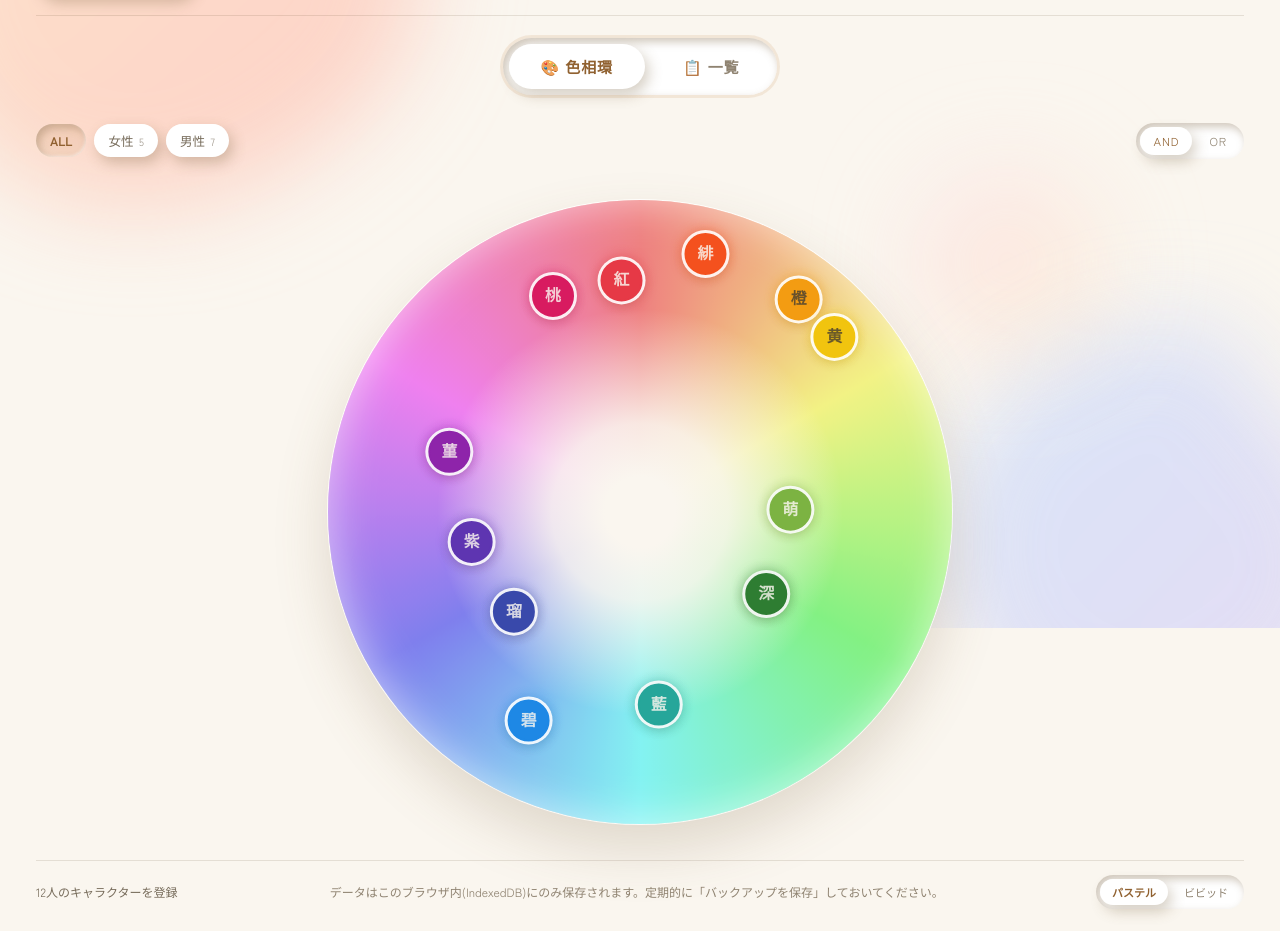
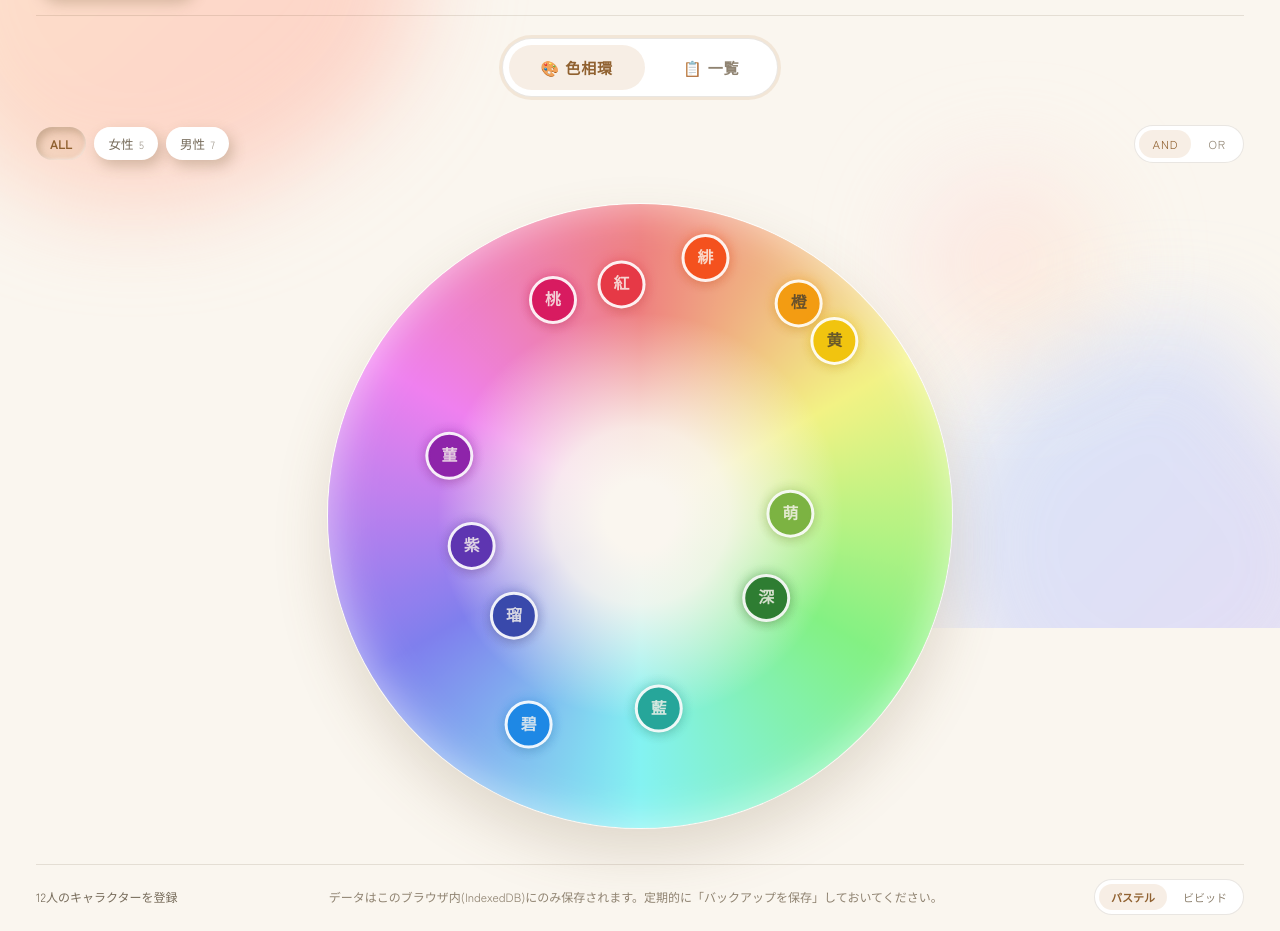
Before and after one commit to PT-777-666/trpg-color-archive, a plain HTML site: page index.html in a window 1280 px wide. Shown: the part 172-1103 px from the top of the page. Drawn offline with Linux system fonts and the light colour scheme.

Commit message:
パステル: セグメントトグルからクレイ影を外し、薄枠+色みで表現
AND/OR・色相環⇄一覧・色順名前順・テーマ切り替え、パステルの
スイッチ系トグルからclay-pressed/clay-raisedの立体影を削除。
- コンテナ: box-shadowの代わりに薄いborderで輪郭を出す
- 選択中のボタン: 白背景+影ではなく、accent-softの色みだけで示す
  (影がないと白背景のままでは選択状態が分からなくなるため)
- 大きい色相環⇄一覧トグルは、目立たせる用のアクセントリングだけ残し、
  クレイ影の部分だけ外した
ビビッド側は元々ハードシャドウ表現なので対象外(computed styleで
変化なしを確認)。

```diff
--- a/css/style.css
+++ b/css/style.css
@@ -385,7 +385,7 @@ a { color: var(--accent-text); }
   padding: 4px;
   border-radius: 999px;
   background: var(--bg-panel);
-  box-shadow: var(--clay-pressed);
+  border: 1px solid var(--glass-border);
   flex-shrink: 0;
 }
 .mode-btn {
@@ -406,7 +406,7 @@ a { color: var(--accent-text); }
   padding: 4px;
   border-radius: 999px;
   background: var(--bg-panel);
-  box-shadow: var(--clay-pressed);
+  border: 1px solid var(--glass-border);
   flex-shrink: 0;
 }
 .theme-btn {
@@ -419,8 +419,8 @@ a { color: var(--accent-text); }
   cursor: pointer;
   transition: box-shadow 0.2s ease, color 0.2s ease, background 0.2s ease;
 }
-.theme-btn-active { background: var(--bg-panel); color: var(--accent-text); box-shadow: var(--clay-raised); font-weight: 600; }
-.mode-btn-active { background: var(--bg-panel); color: var(--accent-text); box-shadow: var(--clay-raised); }
+.theme-btn-active { background: var(--accent-soft); color: var(--accent-text); font-weight: 600; }
+.mode-btn-active { background: var(--accent-soft); color: var(--accent-text); }
 /* デフォルトのフォーカスリングは角丸ボタンでも四角く出ることがあるため、
    形に確実に沿うbox-shadow版に差し替える(丸/角丸どちらのテーマでも) */
 .mode-btn:focus-visible,
@@ -440,7 +440,7 @@ a { color: var(--accent-text); }
 .view-toggle-large {
   padding: 6px;
   gap: 6px;
-  box-shadow: var(--clay-pressed), 0 0 0 3px var(--accent-soft);
+  box-shadow: 0 0 0 3px var(--accent-soft);
 }
 .view-toggle-large .mode-btn {
   padding: 12px 32px;
```
